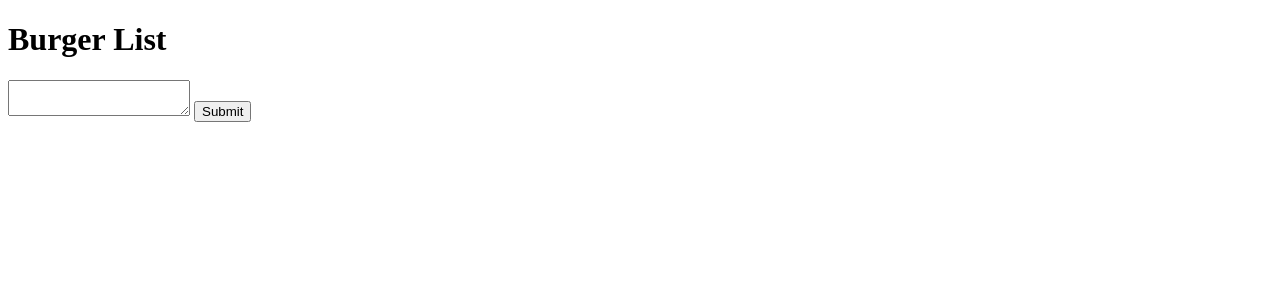
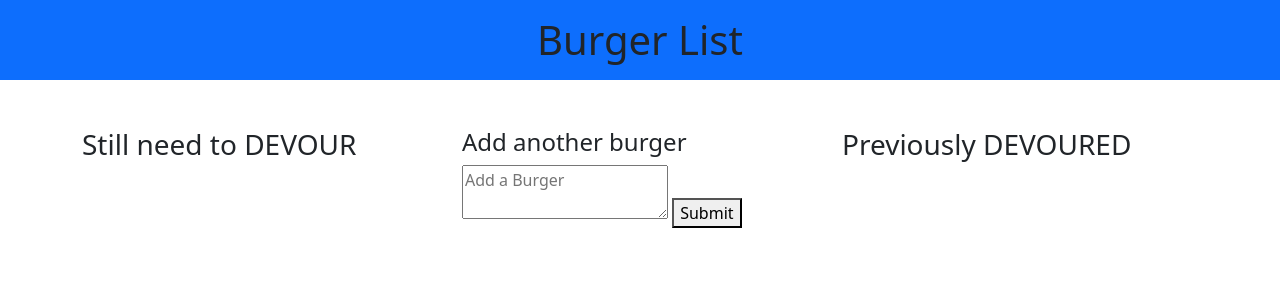
Before and after one commit to tbond4/burgerList, a Node server app: page / in a window 1280 px wide. Shown: the top 300 px of the page. Run offline with Node 20, Linux system fonts and the light colour scheme; data that the repository does not hold is empty; some libraries are stand-ins or nearby versions.

Commit message:
added some stlye

```diff
--- a/views/index.handlebars
+++ b/views/index.handlebars
@@ -1,32 +1,37 @@
-<h1>Burger List</h1>
+<h1 class="text-center mb-5 pt-3 pb-3 bg-primary">Burger List</h1>
+<div class= "container">
 <div class="row align-items-start">
     <div class="col">
-        <ul class="devoured">
-        {{#each burgers}}
-        {{#if devoured}}
-        <li> {{burger_name}} </li>
-        {{/if}}
-        {{/each}}
+        <h3>Still need to DEVOUR</h3>
+        <ul class="notDevoured">
+
+            {{#each burgers}}
+            {{#unless devoured}}
+            <li class="bg-secondary m-1 p-1 text-white fw-bold"> {{burger_name}} <button data-id={{id}} class="devourbtn">Devour</button></li>
+            {{/unless}}
+            {{/each}}
+
         </ul>
     </div>
     <div class="col">
+        <h4>Add another burger</h4>
         <form action="/api/burgers" method="POST">
-            <textarea type="text" name="burger_name"></textarea>
+            <textarea type="text" name="burger_name" placeholder="Add a Burger"></textarea>
 
             <button type="submit">Submit</button>
         </form>
     </div>
     <div class="col">
-        <ul class="notDevoured">
-
-            {{#each burgers}}
-            {{#unless devoured}}
-            <li> {{burger_name}} <button data-id={{id}} class="devourbtn">Devour</button></li>
-            {{/unless}}
-            {{/each}}
-
+        <h3>Previously DEVOURED</h3>
+        <ul class="devoured">
+        {{#each burgers}}
+        {{#if devoured}}
+        <li class="bg-secondary m-1 p-1 text-white fw-bold"> {{burger_name}} </li>
+        {{/if}}
+        {{/each}}
         </ul>
     </div>
+</div>
 </div>
 <script>
    $(".devourbtn").on("click",function(event){
--- a/views/layouts/main.handlebars
+++ b/views/layouts/main.handlebars
@@ -3,8 +3,8 @@
 <head>
     <meta charset="UTF-8">
     <meta name="viewport" content="width=device-width, initial-scale=1.0">
-    <title>Document</title>
-    <script src="https://cdn.jsdelivr.net/npm/bootstrap@5.0.0-beta1/dist/js/bootstrap.bundle.min.js" integrity="sha384-ygbV9kiqUc6oa4msXn9868pTtWMgiQaeYH7/t7LECLbyPA2x65Kgf80OJFdroafW" crossorigin="anonymous"></script>
+    <title>Burger List</title>
+   <link href="https://cdn.jsdelivr.net/npm/bootstrap@5.0.0-beta1/dist/css/bootstrap.min.css" rel="stylesheet" integrity="sha384-giJF6kkoqNQ00vy+HMDP7azOuL0xtbfIcaT9wjKHr8RbDVddVHyTfAAsrekwKmP1" crossorigin="anonymous">
     <script src="https://code.jquery.com/jquery-3.5.1.min.js" integrity="sha256-9/aliU8dGd2tb6OSsuzixeV4y/faTqgFtohetphbbj0=" crossorigin="anonymous"></script>
 </head>
 <body>
```
